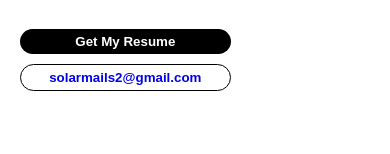
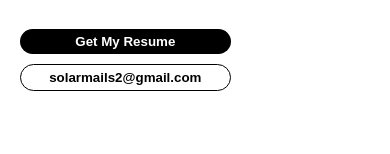
Before and after one commit to blase147/my_portfolio, a React (Create React App) app: page / in a window 390 px wide. Shown: the part 690-844 px from the top of the page. Built offline with nearby package versions, Linux system fonts and the light colour scheme.

Commit message:
change sec color

```diff
--- a/src/components/Homepage/homePage.scss
+++ b/src/components/Homepage/homePage.scss
@@ -84,6 +84,11 @@
           border: solid 1px #000;
           text-decoration: none;
           margin-left: 0;
+
+          a {
+            color:black;
+            text-decoration: none;
+          }
         }
       }
     }
@@ -489,8 +494,6 @@
           gap: 10px;
           margin: auto;
           margin-left: 0;
-          // width: 100%;
-          // background-color: #fff;
 
           .my-resume {
             background-color: #f31b3b;
@@ -500,12 +503,12 @@
             padding: 10px;
             font-size: 0.9em;
             font-weight: 900;
-            // width: 100%;
           }
 
           .mailto {
             border-radius: 20px;
             border: solid 1px #000008;
+            // color: black;
 
             a {
               color: #000;
```
